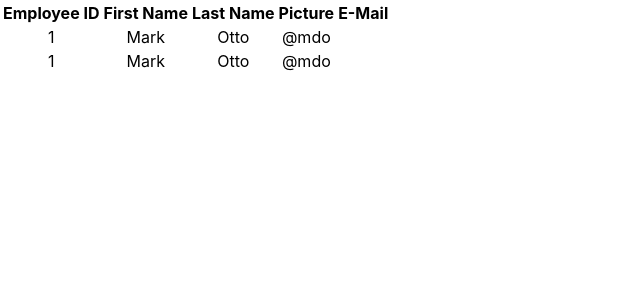
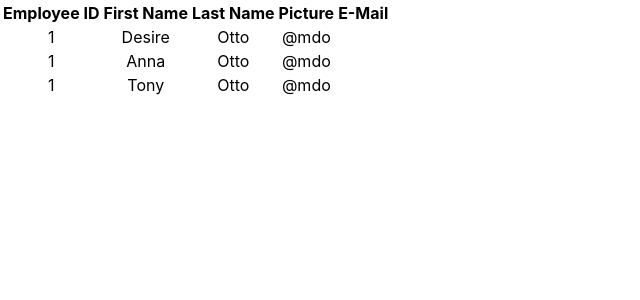
Before and after one commit to DesCoding/EmployeeDirectory, a React (Create React App) app in the folder employeedirectory/: page / in a window 1280 px wide. Shown: the top 300 px of the page, without its empty margins (0-640 px from the left). Built offline with nearby package versions, Linux system fonts and the light colour scheme; no server answers.

Commit message:
created map to dynamically render props

```diff
--- a/employeedirectory/src/components/EmployeeRow.js
+++ b/employeedirectory/src/components/EmployeeRow.js
@@ -1,10 +1,10 @@
 import React, { useState, useEffect } from "react";
 
-function EmployeeRow() {
+function EmployeeRow(props) {
   return (
     <tr>
       <td>1</td>
-      <td>Mark</td>
+      <td>{props.userName}</td>
       <td>Otto</td>
       <td>@mdo</td>
     </tr>
--- a/employeedirectory/src/components/EmployeeTable.js
+++ b/employeedirectory/src/components/EmployeeTable.js
@@ -4,6 +4,11 @@ import API from "../utils/API";
 import EmployeeRow from "./EmployeeRow";
 
 function EmployeeTable() {
+  const [employeeState, setEmployeeState] = useState([
+    "Desire",
+    "Anna",
+    "Tony",
+  ]);
   useEffect(() => {
     loadEmployeeTable();
   }, []);
@@ -31,8 +36,9 @@ function EmployeeTable() {
         </tr>
       </thead>
       <tbody>
-        <EmployeeRow />
-        <EmployeeRow />
+        {employeeState.map((name) => (
+          <EmployeeRow userName={name} />
+        ))}
       </tbody>
     </Table>
   );
```
